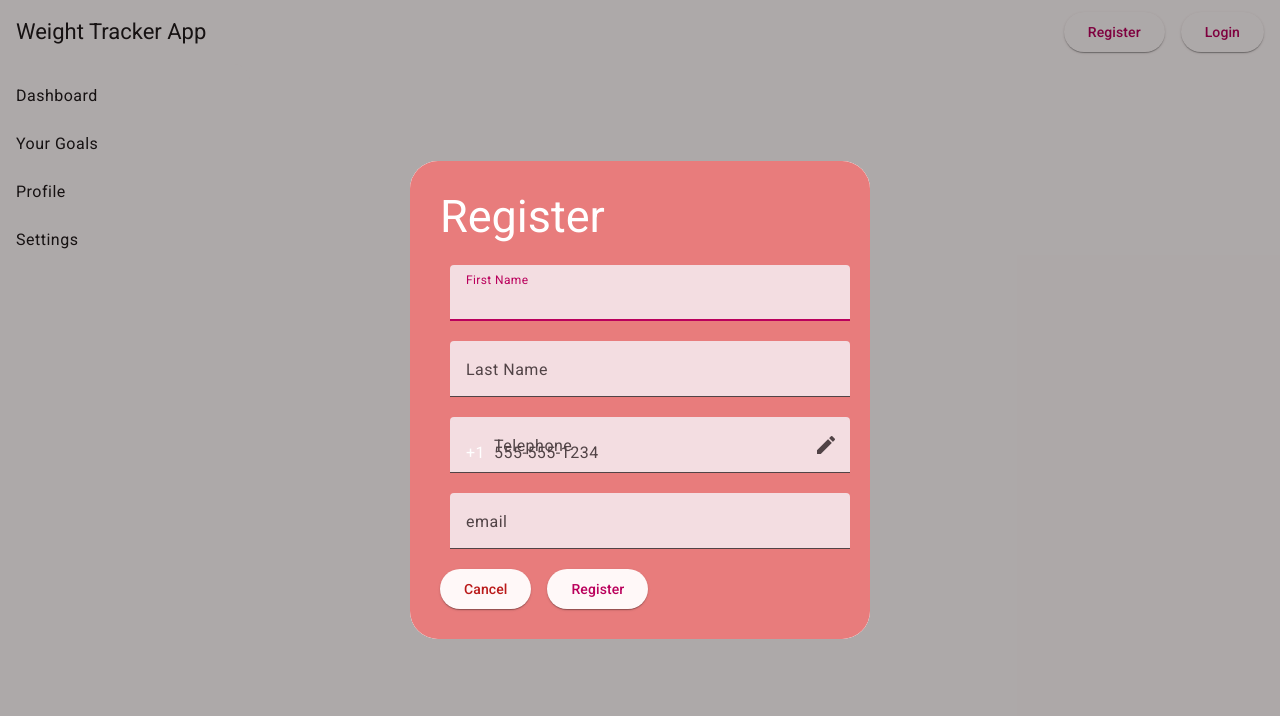
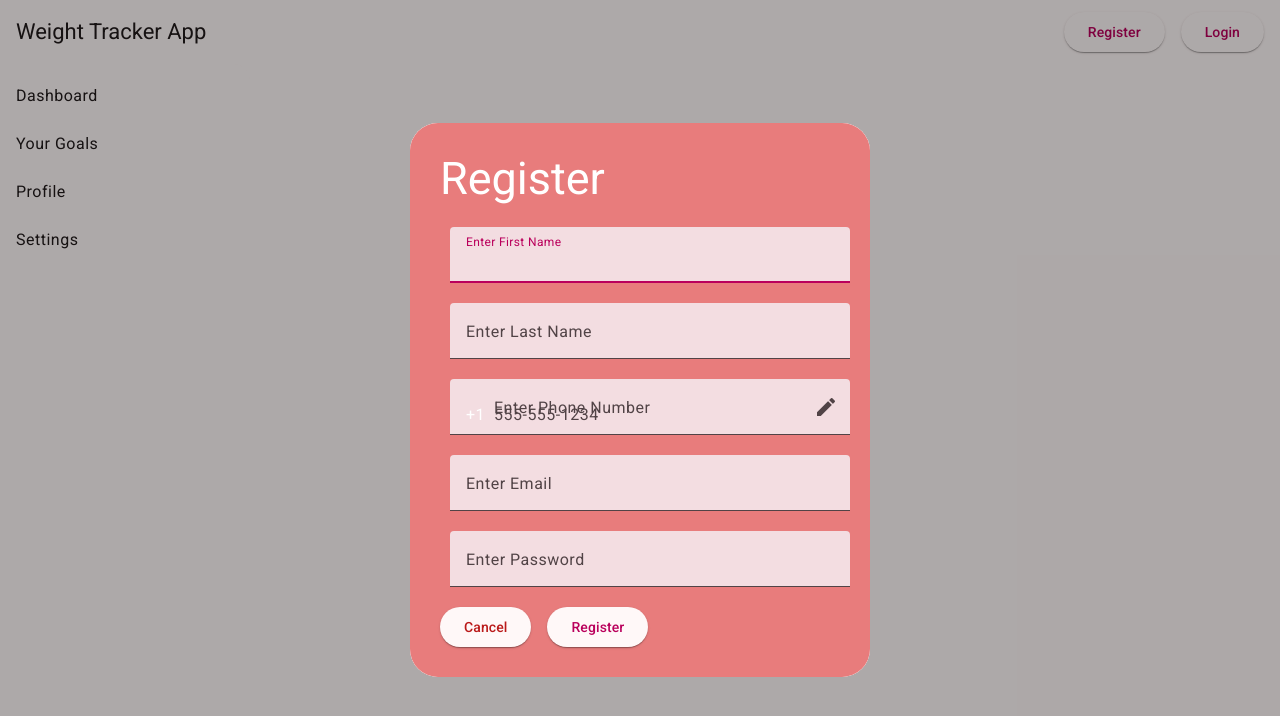
Before and after one commit to Anamtaansari/WT, an Angular app: page / in a window 1280 px wide. Both pictures are taken after a click on the button "Register". Shown: the top 716 px of the page. Built offline with nearby package versions, Linux system fonts and the light colour scheme.

Commit message:
Added Enter password field

```diff
--- a/src/app/register/register.component.html
+++ b/src/app/register/register.component.html
@@ -4,11 +4,11 @@
       <h2>Register</h2>
     </div>
   <mat-form-field class="full-width">
-    <mat-label>First Name</mat-label>
+    <mat-label>Enter First Name</mat-label>
     <input matInput>
   </mat-form-field>
   <mat-form-field class="full-width">
-    <mat-label>Last Name</mat-label>
+    <mat-label>Enter Last Name</mat-label>
     <input matInput>
   </mat-form-field>
   <mat-form-field class="full-width">
@@ -17,13 +17,17 @@
       <mat-option value="one">Male</mat-option>
       <mat-option value="two">Female</mat-option>
     </mat-select> -->
-    <mat-label>Telephone</mat-label>
+    <mat-label>Enter Phone Number</mat-label>
     <span matTextPrefix>+1 &nbsp;</span>
     <input type="tel" matInput placeholder="555-555-1234">
     <mat-icon matSuffix>mode_edit</mat-icon>
   </mat-form-field>
   <mat-form-field class="full-width">
-  <mat-label>email</mat-label>
+  <mat-label>Enter Email</mat-label>
+  <input matInput>
+</mat-form-field>
+<mat-form-field class="full-width">
+  <mat-label>Enter Password</mat-label>
   <input matInput>
 </mat-form-field>
 <div mat-dialog-actions>
```
